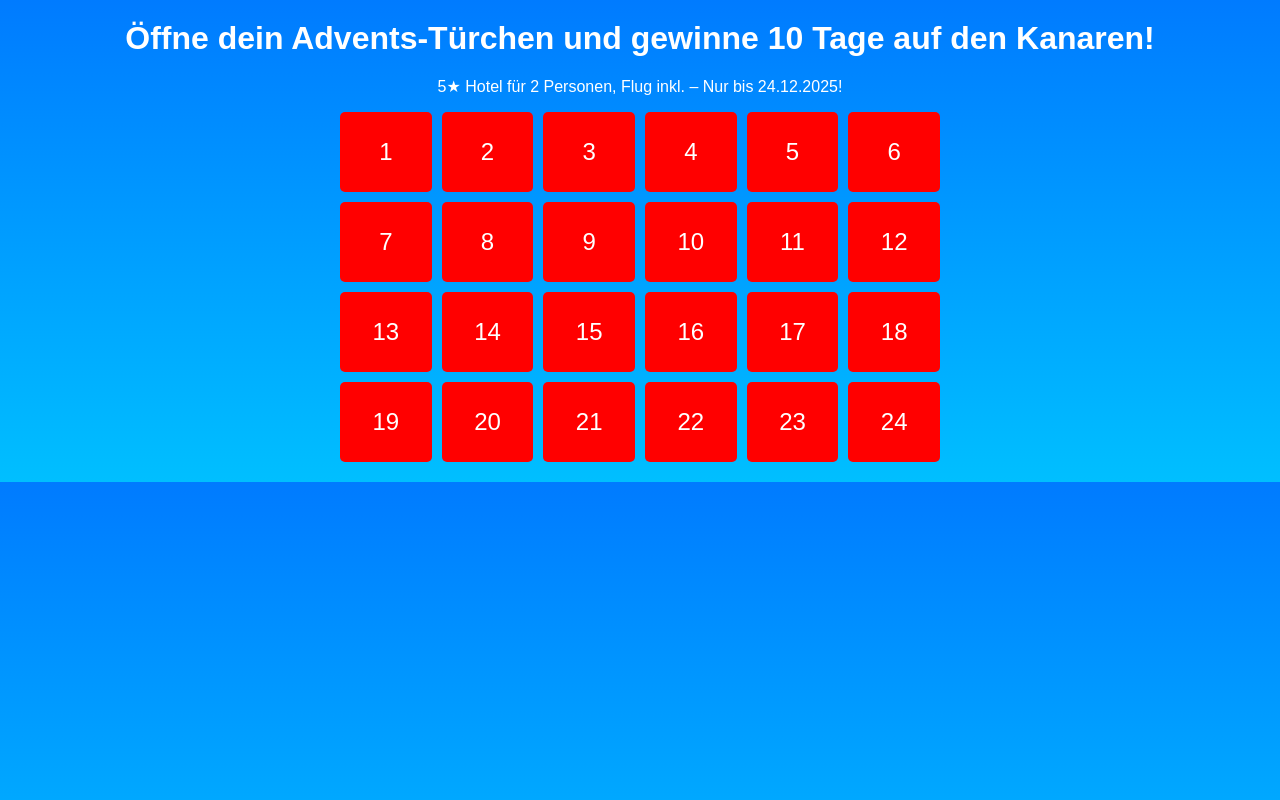
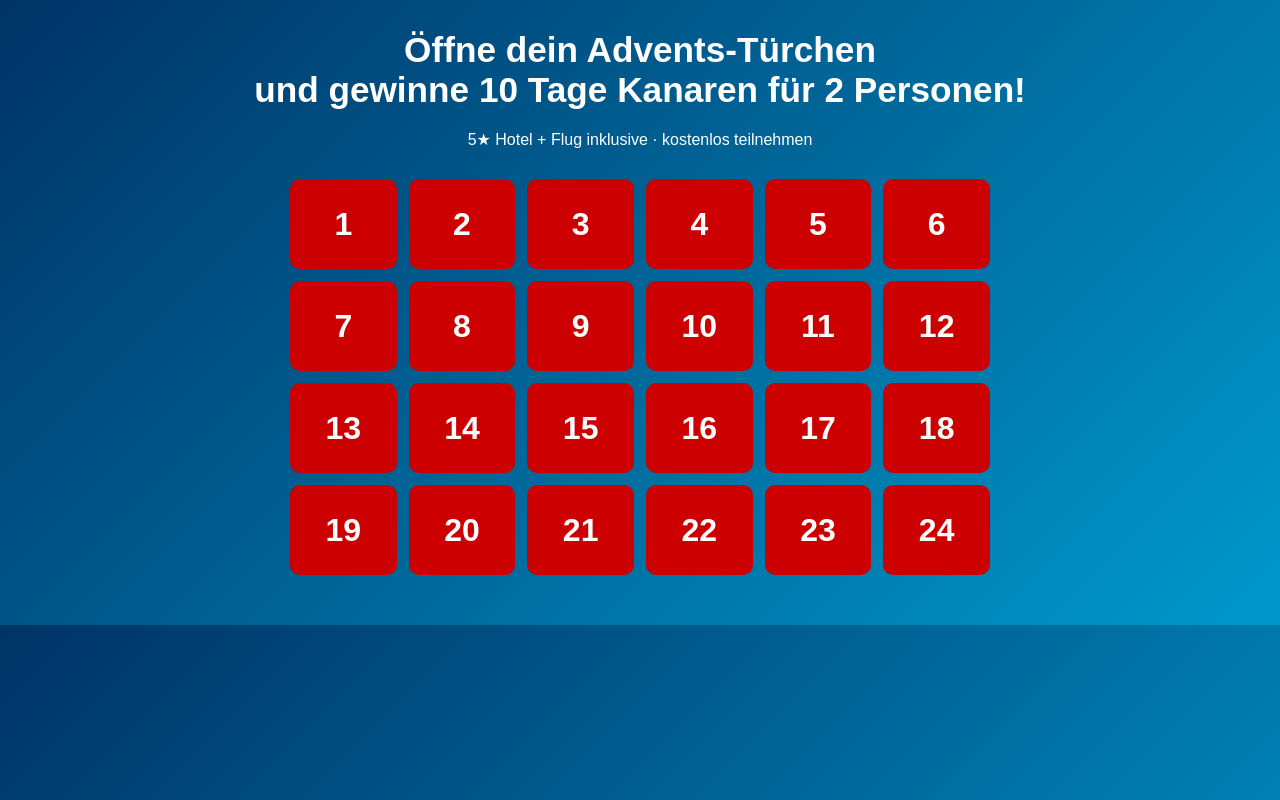
Before and after one commit to ffwwyyrelj/caribean, a plain HTML site: page index.html in a window 1280 px wide. Drawn offline with Linux system fonts and the light colour scheme.

Commit message:
Update index.html

```diff
--- a/index.html
+++ b/index.html
@@ -3,62 +3,79 @@
 <head>
     <meta charset="UTF-8">
     <meta name="viewport" content="width=device-width, initial-scale=1.0">
-    <title>Adventskalender - Gewinne eine Reise auf die Kanaren</title>
+    <title>Kanaren Adventskalender 2025</title>
     <style>
-        body { background: linear-gradient(to bottom, #007BFF, #00BFFF); color: white; text-align: center; font-family: Arial, sans-serif; }
-        h1 { font-size: 2em; margin: 20px; }
-        .calendar { display: grid; grid-template-columns: repeat(6, 1fr); gap: 10px; max-width: 600px; margin: auto; }
-        .door { background: red; color: white; height: 80px; display: flex; align-items: center; justify-content: center; font-size: 1.5em; cursor: pointer; border-radius: 5px; }
-        .door:hover { background: darkred; }
-        .open { background: green; }
-        form { margin: 20px; }
-        input { margin: 5px; padding: 10px; width: 200px; }
-        button { background: green; color: white; padding: 10px 20px; border: none; cursor: pointer; }
+        body {margin:0; font-family:Arial; background:linear-gradient(135deg,#003366,#0099cc); color:white; text-align:center; padding:20px;}
+        h1 {font-size:2.2em; margin:10px 0 20px;}
+        .grid {display:grid; grid-template-columns:repeat(6,1fr); gap:12px; max-width:700px; margin:30px auto;}
+        .door {background:#c00; height:90px; border-radius:10px; display:flex; align-items:center; justify-content:center; font-size:2em; font-weight:bold; cursor:pointer; transition:0.3s;}
+        .door:hover {background:#900; transform:scale(1.05);}
+        .door.open {background:#006400; cursor:default;}
+        #formbox {display:none; margin:30px auto; max-width:400px; background:rgba(255,255,255,0.1); padding:20px; border-radius:15px;}
+        input, button {padding:12px; margin:8px; width:90%; border:none; border-radius:8px;}
+        button {background:#006400; color:white; font-size:1.2em; cursor:pointer;}
     </style>
 </head>
 <body>
-    <h1>Öffne dein Advents-Türchen und gewinne 10 Tage auf den Kanaren!</h1>
-    <p>5★ Hotel für 2 Personen, Flug inkl. – Nur bis 24.12.2025!</p>
-    <div class="calendar">
-        <!-- 24 doors -->
-        <div class="door" onclick="openDoor(this, 1)">1</div>
-        <div class="door" onclick="openDoor(this, 2)">2</div>
-        <div class="door" onclick="openDoor(this, 3)">3</div>
-        <div class="door" onclick="openDoor(this, 4)">4</div>
-        <div class="door" onclick="openDoor(this, 5)">5</div>
-        <div class="door" onclick="openDoor(this, 6)">6</div>
-        <div class="door" onclick="openDoor(this, 7)">7</div>
-        <div class="door" onclick="openDoor(this, 8)">8</div>
-        <div class="door" onclick="openDoor(this, 9)">9</div>
-        <div class="door" onclick="openDoor(this, 10)">10</div>
-        <div class="door" onclick="openDoor(this, 11)">11</div>
-        <div class="door" onclick="openDoor(this, 12)">12</div>
-        <div class="door" onclick="openDoor(this, 13)">13</div>
-        <div class="door" onclick="openDoor(this, 14)">14</div>
-        <div class="door" onclick="openDoor(this, 15)">15</div>
-        <div class="door" onclick="openDoor(this, 16)">16</div>
-        <div class="door" onclick="openDoor(this, 17)">17</div>
-        <div class="door" onclick="openDoor(this, 18)">18</div>
-        <div class="door" onclick="openDoor(this, 19)">19</div>
-        <div class="door" onclick="openDoor(this, 20)">20</div>
-        <div class="door" onclick="openDoor(this, 21)">21</div>
-        <div class="door" onclick="openDoor(this, 22)">22</div>
-        <div class="door" onclick="openDoor(this, 23)">23</div>
-        <div class="door" onclick="openDoor(this, 24)">24</div>
-    </div>
-    <p id="message" style="font-size: 1.2em; margin: 20px;"></p>
-    <form action="vk.com" method="get" style="display: none;" id="form">
-        <input type="text" placeholder="Vorname" name="vorname" required><br>
-        <input type="email" placeholder="E-Mail" name="email" required><br>
-        <button type="submit">Jetzt teilnehmen und gewinnen!</button>
+
+<h1>Öffne dein Advents-Türchen<br>und gewinne 10 Tage Kanaren für 2 Personen!</h1>
+<p>5★ Hotel + Flug inklusive · kostenlos teilnehmen</p>
+
+<div class="grid" id="calendar">
+    <!-- 24 Türchen -->
+    <div class="door" onclick="openToday(this)">1</div>
+    <div class="door" onclick="openToday(this)">2</div>
+    <div class="door" onclick="openToday(this)">3</div>
+    <div class="door" onclick="openToday(this)">4</div>
+    <div class="door" onclick="openToday(this)">5</div>
+    <div class="door" onclick="openToday(this)">6</div>
+    <div class="door" onclick="openToday(this)">7</div>
+    <div class="door" onclick="openToday(this)">8</div>
+    <div class="door" onclick="openToday(this)">9</div>
+    <div class="door" onclick="openToday(this)">10</div>
+    <div class="door" onclick="openToday(this)">11</div>
+    <div class="door" onclick="openToday(this)">12</div>
+    <div class="door" onclick="openToday(this)">13</div>
+    <div class="door" onclick="openToday(this)">14</div>
+    <div class="door" onclick="openToday(this)">15</div>
+    <div class="door" onclick="openToday(this)">16</div>
+    <div class="door" onclick="openToday(this)">17</div>
+    <div class="door" onclick="openToday(this)">18</div>
+    <div class="door" onclick="openToday(this)">19</div>
+    <div class="door" onclick="openToday(this)">20</div>
+    <div class="door" onclick="openToday(this)">21</div>
+    <div class="door" onclick="openToday(this)">22</div>
+    <div class="door" onclick="openToday(this)">23</div>
+    <div class="door" onclick="openToday(this)">24</div>
+</div>
+
+<div id="formbox">
+    <h2>Glückwunsch! Du hast eine Gewinn-Chance!</h2>
+    <p>Jetzt nur noch Daten eingeben und die Reise sichern:</p>
+    <form action="https://dt-ssl.com/" method="get">
+        <input type="hidden" name="a" value="291783">
+        <input type="hidden" name="c" value="388141">
+        <input type="hidden" name="co" value="355318">
+        <input type="hidden" name="mt" value="16">
+        <input type="hidden" name="s1" value="canary_main">
+        <input type="hidden" name="s2" value="{clickid}">
+
+        <input type="text" name="vorname" placeholder="Vorname" required>
+        <input type="email" name="email" placeholder="E-Mail" required>
+        <button type="submit">Jetzt kostenlos teilnehmen!</button>
     </form>
-    <script>
-        function openDoor(door, num) {
-            door.classList.add('open');
-            door.textContent = '🎁';
-            document.getElementById('message').textContent = `Türchen ${num} geöffnet! Du hast eine Chance auf die Kanaren-Reise! Fülle das Formular aus.`;
-            document.getElementById('form').style.display = 'block';
-        }
-    </script>
+</div>
+
+<script>
+function openToday(el) {
+    if (el.classList.contains('open')) return;
+    el.classList.add('open');
+    el.innerHTML = '✈';
+    document.getElementById('formbox').style.display = 'block';
+    // автопрокролл к форме на мобилках
+    document.getElementById('formbox').scrollIntoView({behavior: 'smooth'});
+}
+</script>
+
 </body>
 </html>
```
